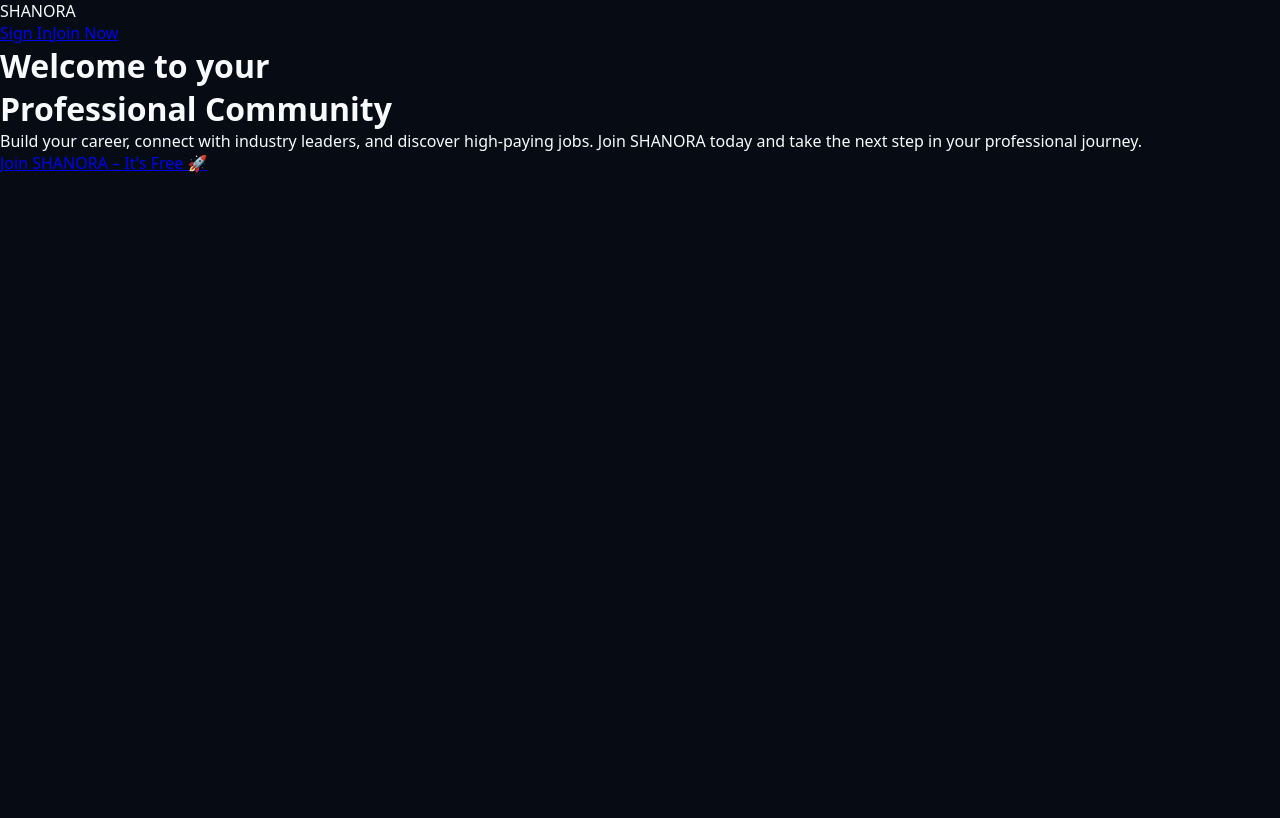
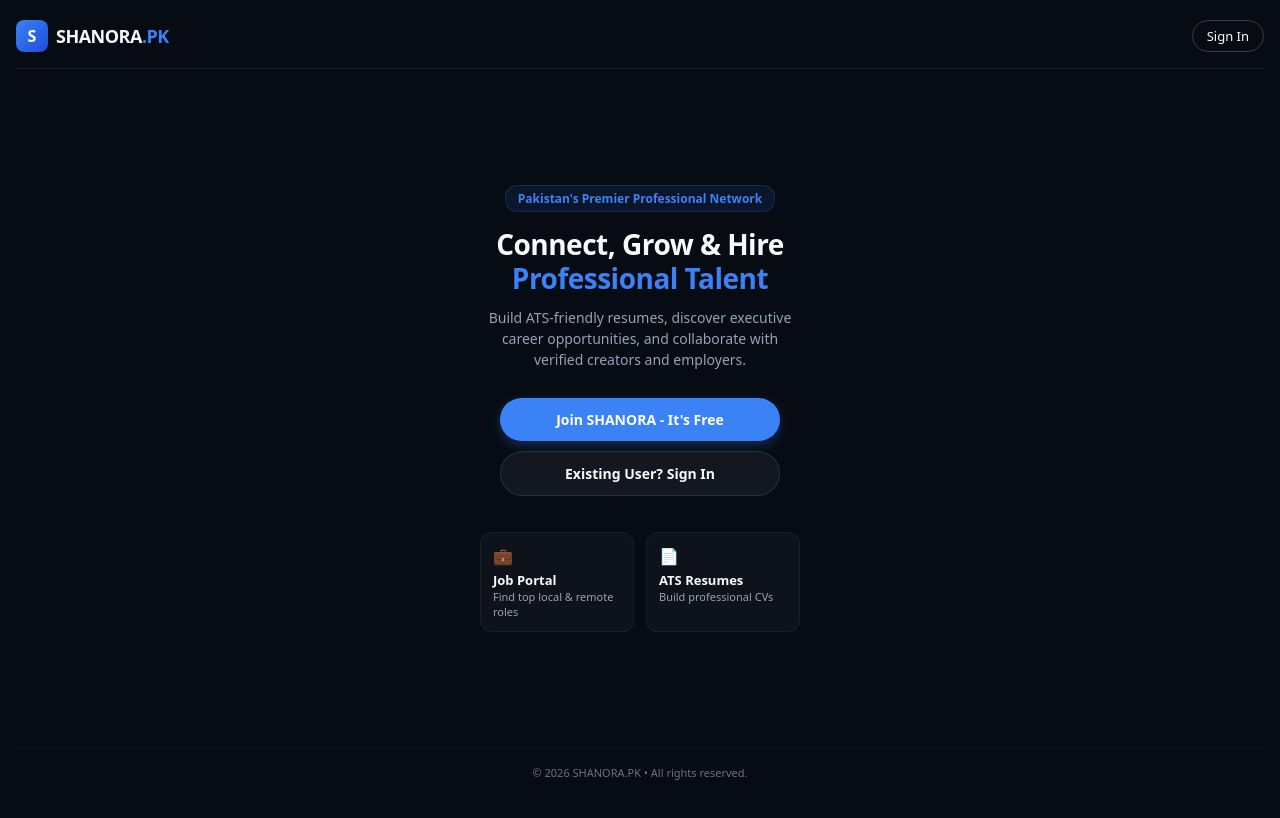
Before and after one commit to Amanbhatti786/shanora, a Next.js app: page / in a window 1280 px wide. Shown: the top 818 px of the page. Built offline with nearby package versions, Linux system fonts and the light colour scheme; no server answers.

Commit message:
Update page.js

```diff
--- a/app/page.js
+++ b/app/page.js
@@ -1,40 +1,169 @@
-import Link from "next/link";
+import Link from 'next/link';
 
-export default function Home() {
+export default function LandingPage() {
   return (
-    <div className="min-h-screen bg-slate-50 flex flex-col font-sans">
+    <div style={{
+      minHeight: '100vh',
+      backgroundColor: '#070b14',
+      color: '#f8fafc',
+      display: 'flex',
+      flexDirection: 'column',
+      justifyContent: 'space-between',
+      padding: '20px 16px',
+      fontFamily: 'system-ui, -apple-system, sans-serif'
+    }}>
+      {/* Top Header / Brand */}
+      <header style={{
+        display: 'flex',
+        justifyContent: 'space-between',
+        alignItems: 'center',
+        paddingBottom: '16px',
+        borderBottom: '1px solid rgba(255, 255, 255, 0.08)'
+      }}>
+        <div style={{ display: 'flex', alignItems: 'center', gap: '8px' }}>
+          <div style={{
+            width: '32px',
+            height: '32px',
+            borderRadius: '8px',
+            background: 'linear-gradient(135deg, #3b82f6, #1d4ed8)',
+            display: 'flex',
+            alignItems: 'center',
+            justifyContent: 'center',
+            fontWeight: 'bold',
+            fontSize: '16px',
+            color: '#fff'
+          }}>
+            S
+          </div>
+          <span style={{ fontSize: '18px', fontWeight: '700', letterSpacing: '-0.5px' }}>
+            SHANORA<span style={{ color: '#3b82f6' }}>.PK</span>
+          </span>
+        </div>
 
-      {/* Top Navbar for Landing Page */}
-      <header className="w-full bg-white border-b border-gray-200">
-        <div className="max-w-7xl mx-auto px-4 sm:px-6 lg:px-8 h-16 flex items-center justify-between">
-          <div className="text-2xl font-bold text-blue-600 tracking-tight">
-            SHANORA
-          </div>
-          <div className="flex items-center space-x-4">
-            <Link href="/auth" className="text-gray-600 hover:text-blue-600 font-medium px-3 py-2 transition">
-              Sign In
-            </Link>
-            <Link href="/auth" className="bg-blue-600 hover:bg-blue-700 text-white px-5 py-2 rounded-full font-medium transition shadow-sm">
-              Join Now
-            </Link>
-          </div>
+        <div style={{ display: 'flex', gap: '8px' }}>
+          <Link href="/auth?mode=login" style={{
+            padding: '6px 14px',
+            borderRadius: '20px',
+            border: '1px solid rgba(255, 255, 255, 0.2)',
+            color: '#f8fafc',
+            textDecoration: 'none',
+            fontSize: '13px',
+            fontWeight: '500'
+          }}>
+            Sign In
+          </Link>
         </div>
       </header>
 
       {/* Hero Section */}
-      <main className="flex-1 flex flex-col items-center justify-center text-center px-4 sm:px-6 lg:px-8 py-20">
-        <h1 className="text-4xl sm:text-5xl md:text-6xl font-extrabold text-gray-900 tracking-tight mb-6">
-          Welcome to your <br className="hidden sm:block" />
-          <span className="text-blue-600">Professional Community</span>
+      <main style={{
+        flex: 1,
+        display: 'flex',
+        flexDirection: 'column',
+        justifyContent: 'center',
+        alignItems: 'center',
+        textAlign: 'center',
+        padding: '24px 0'
+      }}>
+        <div style={{
+          display: 'inline-block',
+          padding: '4px 12px',
+          borderRadius: '12px',
+          background: 'rgba(59, 130, 246, 0.1)',
+          color: '#3b82f6',
+          fontSize: '12px',
+          fontWeight: '600',
+          marginBottom: '16px',
+          border: '1px solid rgba(59, 130, 246, 0.2)'
+        }}>
+          Pakistan's Premier Professional Network
+        </div>
+
+        <h1 style={{
+          fontSize: '28px',
+          fontWeight: '800',
+          lineHeight: '1.2',
+          marginBottom: '12px',
+          letterSpacing: '-0.5px'
+        }}>
+          Connect, Grow & Hire <br />
+          <span style={{ color: '#3b82f6' }}>Professional Talent</span>
         </h1>
-        <p className="text-lg sm:text-xl text-gray-600 max-w-2xl mb-10">
-          Build your career, connect with industry leaders, and discover high-paying jobs. Join SHANORA today and take the next step in your professional journey.
+
+        <p style={{
+          fontSize: '14px',
+          color: '#94a3b8',
+          maxWidth: '320px',
+          lineHeight: '1.5',
+          marginBottom: '28px'
+        }}>
+          Build ATS-friendly resumes, discover executive career opportunities, and collaborate with verified creators and employers.
         </p>
-        <Link href="/auth" className="bg-blue-600 hover:bg-blue-700 text-white px-8 py-4 rounded-full font-bold text-lg transition shadow-lg flex items-center gap-2">
-          Join SHANORA – It's Free 🚀
-        </Link>
+
+        {/* Action Buttons (LinkedIn / Facebook Style Card Stack) */}
+        <div style={{ display: 'flex', flexDirection: 'column', gap: '10px', width: '100%', maxWidth: '280px' }}>
+          <Link href="/auth?mode=register" style={{
+            backgroundColor: '#3b82f6',
+            color: '#fff',
+            padding: '12px',
+            borderRadius: '24px',
+            textDecoration: 'none',
+            fontWeight: '600',
+            fontSize: '14px',
+            boxShadow: '0 4px 12px rgba(59, 130, 246, 0.3)',
+            textAlign: 'center'
+          }}>
+            Join SHANORA - It's Free
+          </Link>
+
+          <Link href="/auth?mode=login" style={{
+            backgroundColor: 'rgba(255, 255, 255, 0.05)',
+            color: '#f8fafc',
+            padding: '12px',
+            borderRadius: '24px',
+            textDecoration: 'none',
+            fontWeight: '600',
+            fontSize: '14px',
+            border: '1px solid rgba(255, 255, 255, 0.1)',
+            textAlign: 'center'
+          }}>
+            Existing User? Sign In
+          </Link>
+        </div>
+
+        {/* Mini Trust Features */}
+        <div style={{
+          display: 'grid',
+          gridTemplateColumns: '1fr 1fr',
+          gap: '12px',
+          marginTop: '36px',
+          width: '100%',
+          maxWidth: '320px',
+          textAlign: 'left'
+        }}>
+          <div style={{ background: 'rgba(255,255,255,0.03)', padding: '12px', borderRadius: '12px', border: '1px solid rgba(255,255,255,0.05)' }}>
+            <div style={{ fontSize: '16px', marginBottom: '4px' }}>💼</div>
+            <div style={{ fontSize: '13px', fontWeight: '600' }}>Job Portal</div>
+            <div style={{ fontSize: '11px', color: '#94a3b8' }}>Find top local & remote roles</div>
+          </div>
+          <div style={{ background: 'rgba(255,255,255,0.03)', padding: '12px', borderRadius: '12px', border: '1px solid rgba(255,255,255,0.05)' }}>
+            <div style={{ fontSize: '16px', marginBottom: '4px' }}>📄</div>
+            <div style={{ fontSize: '13px', fontWeight: '600' }}>ATS Resumes</div>
+            <div style={{ fontSize: '11px', color: '#94a3b8' }}>Build professional CVs</div>
+          </div>
+        </div>
       </main>
 
+      {/* Footer */}
+      <footer style={{
+        textAlign: 'center',
+        fontSize: '11px',
+        color: '#64748b',
+        paddingTop: '16px',
+        borderTop: '1px solid rgba(255, 255, 255, 0.04)'
+      }}>
+        &copy; {new Date().getFullYear()} SHANORA.PK &bull; All rights reserved.
+      </footer>
     </div>
   );
-        }
+            }
```
